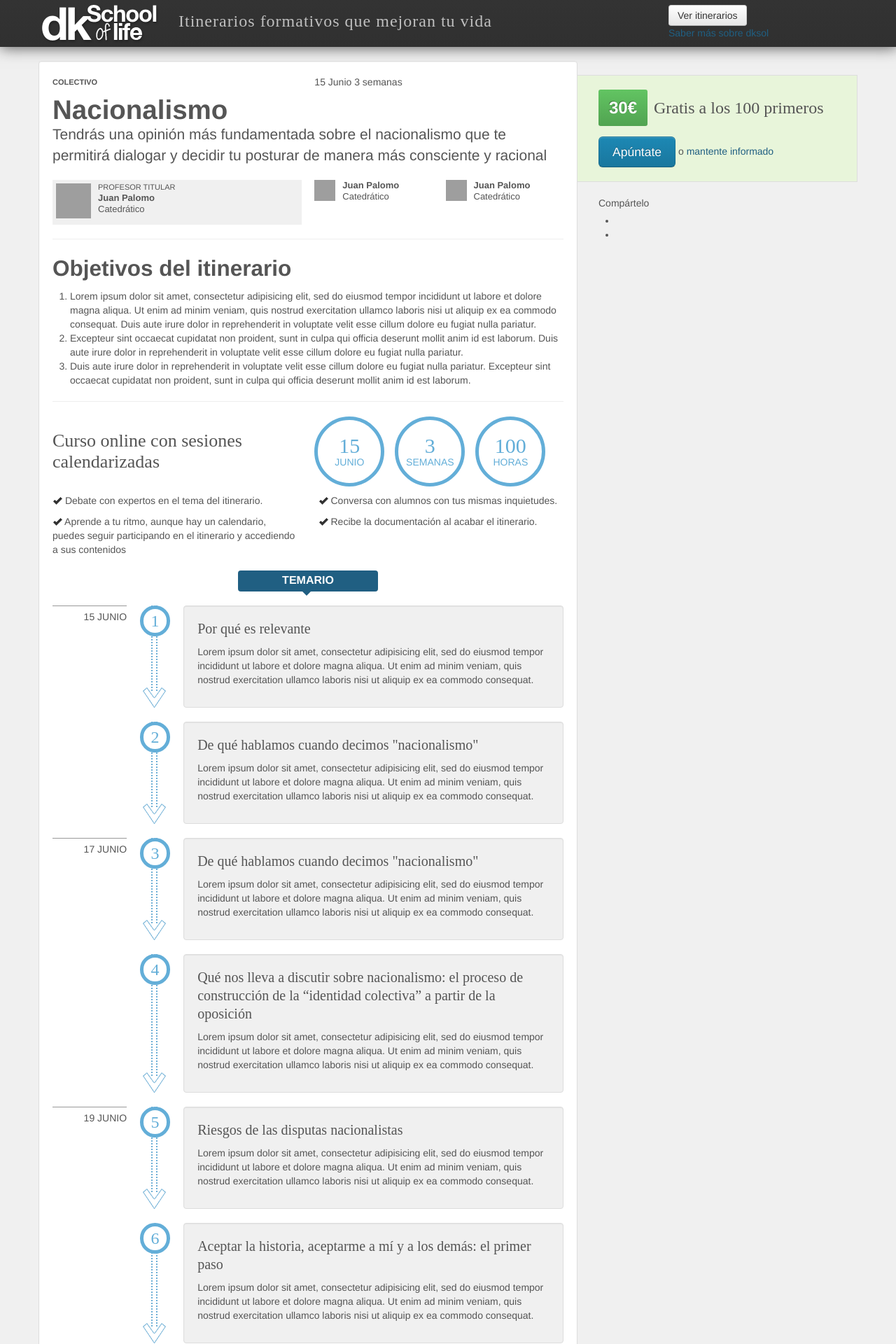
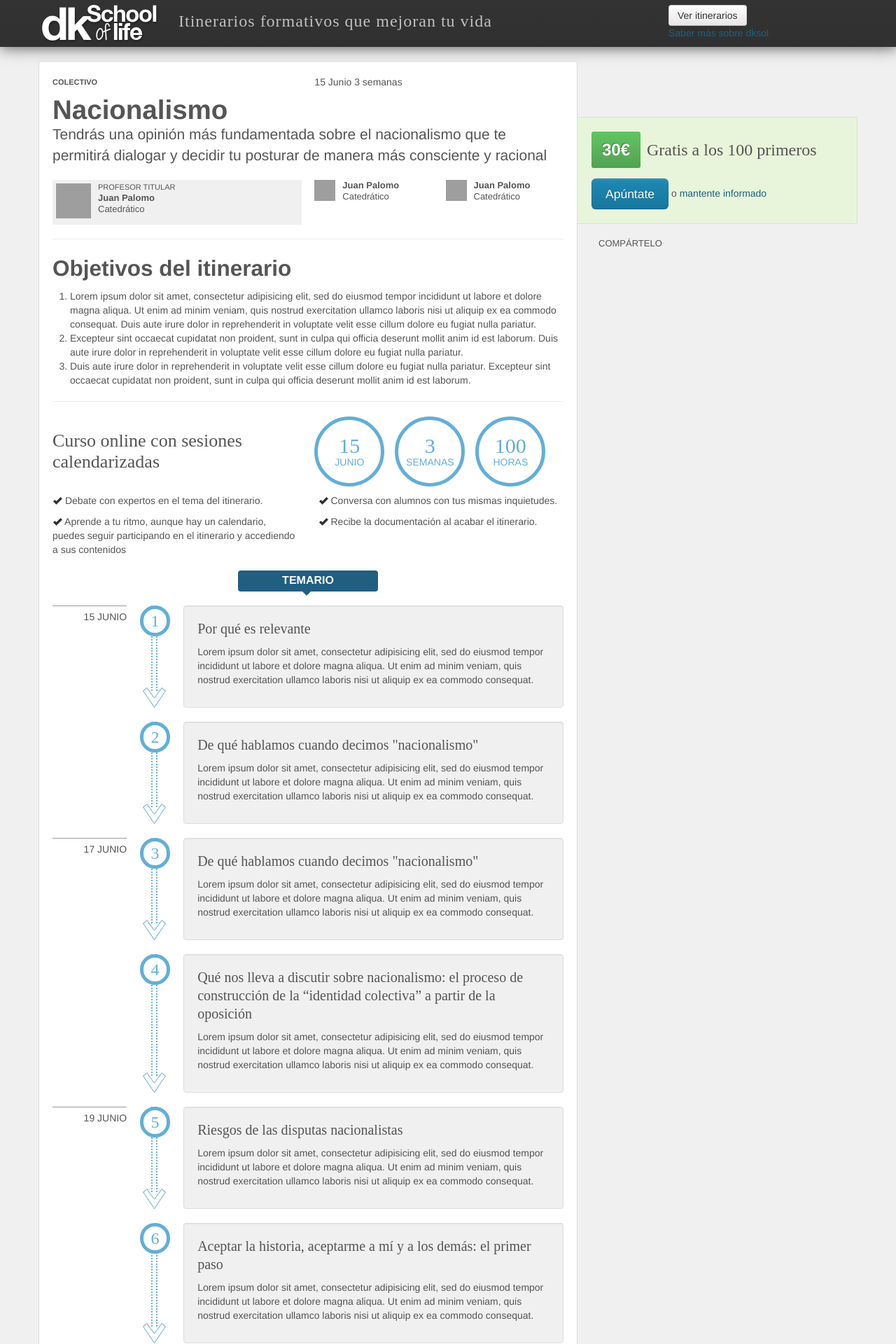
Before and after one commit to dontknow-net/dontknow-net.github.io, a Jekyll site: the page built from landing-curso.html, in a window 1280 px wide. Shown: the top 1920 px of the page at 70% size. Built offline with Jekyll 4.4.1, drawn with Linux system fonts in a browser that asks for light colours; nearby versions of some CDN libraries; some web fonts are replaced; some of the changed text lies outside the part shown; grey boxes are pictures that could not be loaded.

Commit message:
Landing curso

```diff
--- a/_includes/share.md
+++ b/_includes/share.md
@@ -1,4 +1,4 @@
-<ul class="share-buttons">
+<ul class="share-buttons unstyled">
   <li class="twitter">
     <iframe width="100px" scrolling="no" height="20px" frameborder="0" src="http://platform.twitter.com/widgets/tweet_button.html?url=http://{{ site.host }}{{ page.url }}&amp;via=dontknownet&amp;text={{page.title}}&amp;count=horizontal" role="presentation" allowtransparency="true" class="twitter-share-button" name="tweet_frame" id="tweet_frame"></iframe>
   </li>
--- a/_layouts/layout.html
+++ b/_layouts/layout.html
@@ -10,31 +10,6 @@
     <link href="/assets/css/bootstrap.min.css" rel="stylesheet">
     <link href="/css/app.css" rel="stylesheet">
     <link href='http://fonts.googleapis.com/css?family=Shadows+Into+Light+Two' rel='stylesheet' type='text/css'>
-
-    <style>
-    #columna-lateral.affix {
-        position: fixed;
-        top: 0;
-        width: 100%
-    }
-
-    /*ojo que las posiciones left dependen de la resolucion */
-
-    #page-title-container.affix {
-      position: fixed;
-      top: 0;
-      left: 0;
-
-      width: 100%;
-      background-color: red;
-      z-index: 10;
-
-    }
-.affix .page-title{
- padding-left: 20px;
-}
-
-    </style>
     <!--[if lt IE 9]>
       <script src="http://html5shim.googlecode.com/svn/trunk/html5.js"></script>
     <![endif]-->
@@ -51,7 +26,7 @@
       <div class="container">
         <div class="row">
           <div class="span3">
-            <div id="copy"><span class="logo">Dontknow School of Life</span> es una página de <a href="http://www.dontknow.net">Dontknow</a></div>
+            <div id="copy"><span class="logo">Dontknow School of Life</span> es una iniciativa de <a href="http://www.dontknow.net">Dontknow</a></div>
           </div>
           <div class="span9">
             <p class="lead">Dontknow school of life te ofrece formación online para tu desarrollo vital en el plano individual y colectivo: amor y relaciones, trabajo, salud, familia, democracia, paz...</p>
--- a/css/app.css
+++ b/css/app.css
@@ -594,12 +594,55 @@
 .teacher.teacher-small:last-child {
   border-bottom: none;
 }
-.box-actions {
-  margin: 20px 0 20px -31px;
-  padding: 20px 0 20px 30px;
+#page-title-container.affix {
+  position: fixed;
+  top: 0;
+  left: 0;
+  width: 100%;
+  background-color: #ffffff;
+  z-index: 10;
+  -webkit-box-shadow: 1px 0px 20px 1px #555555;
+  -moz-box-shadow: 1px 0px 20px 1px #555555;
+  box-shadow: 1px 0px 20px 1px #555555;
+}
+#page-title-container.affix .page-title {
+  padding-left: 20px;
+}
+#columna-lateral {
+  padding-top: 80px;
+}
+#columna-lateral.affix {
+  width: 300px;
+  position: fixed;
+  top: 0;
+}
+@media (min-width: 1200px) {
+  #columna-lateral.affix {
+    width: 370px;
+  }
+}
+@media (min-width: 768px) and (max-width: 979px) {
+  #columna-lateral.affix {
+    width: 228px;
+  }
+}
+#columna-lateral .box-actions {
+  margin: 0 0 20px -21px;
+  padding: 20px 0 20px 20px;
   background: #e8f5da;
   border: 1px solid #dddddd;
 }
-.box-actions .prices {
+@media (min-width: 1200px) {
+  #columna-lateral .box-actions {
+    margin-left: -31px;
+    padding-left: 20px 0 20px 30px;
+  }
+}
+#columna-lateral .box-actions .prices {
   margin-bottom: 15px;
 }
+#compartir .title {
+  margin-bottom: 7px;
+  font: 400 13px/15px "Helvetica Neue", Helvetica, Arial, sans-serif;
+  text-transform: uppercase;
+}
--- a/landing-curso.html
+++ b/landing-curso.html
@@ -55,7 +55,6 @@
               </div>
             </div>
           </div>
-
           <hr>
           <section>
             <header>
@@ -78,10 +77,6 @@
                   <p class="course-duration"><span class="circle"><span class="cell"><span class="numero">15</span> junio</span></span> <span class="circle"><span class="cell"><span class="numero">3</span> semanas</span></span> <span class="circle"><span class="cell"><span class="numero">100</span> horas</span></span></p>
                 </div>
               </div>
-
-
-
-
             </header>
             <ul>
               <li><i class="icon-ok"></i> Debate con expertos en el tema del itinerario.</li>
@@ -245,23 +240,17 @@
       <div class="span4" id="columna-lateral-wrapper">
         <div id="columna-lateral">
           <div class="box-actions"  >
-
             <div class="prices">
              <span class="price">30€</span> <span class="price-free">Gratis a los 100 primeros</span>
            </div>
            <a href="" class="btn btn-large btn-primary">Apúntate</a>
            o <a href="">mantente informado</a>
          </div>
-
-      <section>
-        <header>Compártelo</header>
+         <section id="compartir">
+          <header class="title">Compártelo</header>
           {% include share.md %}
         </section>
       </div>
     </div>
   </div>
-
-  <aside>
-
-  </aside>
 </div>
```
Also changed, not shown: css/app.less (+53 -10 lines). Lines whose indentation alone changed are shown as unchanged.
